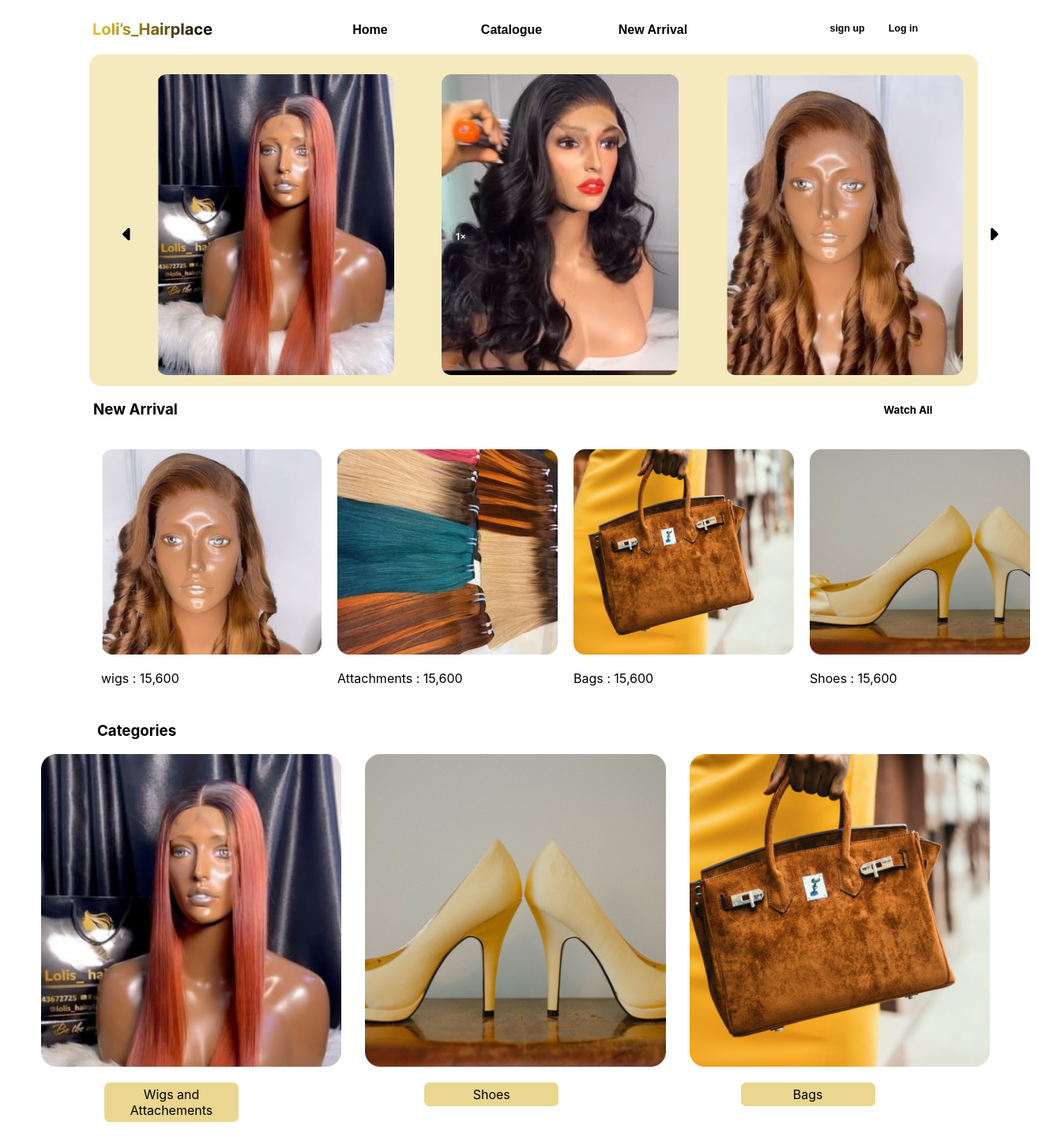
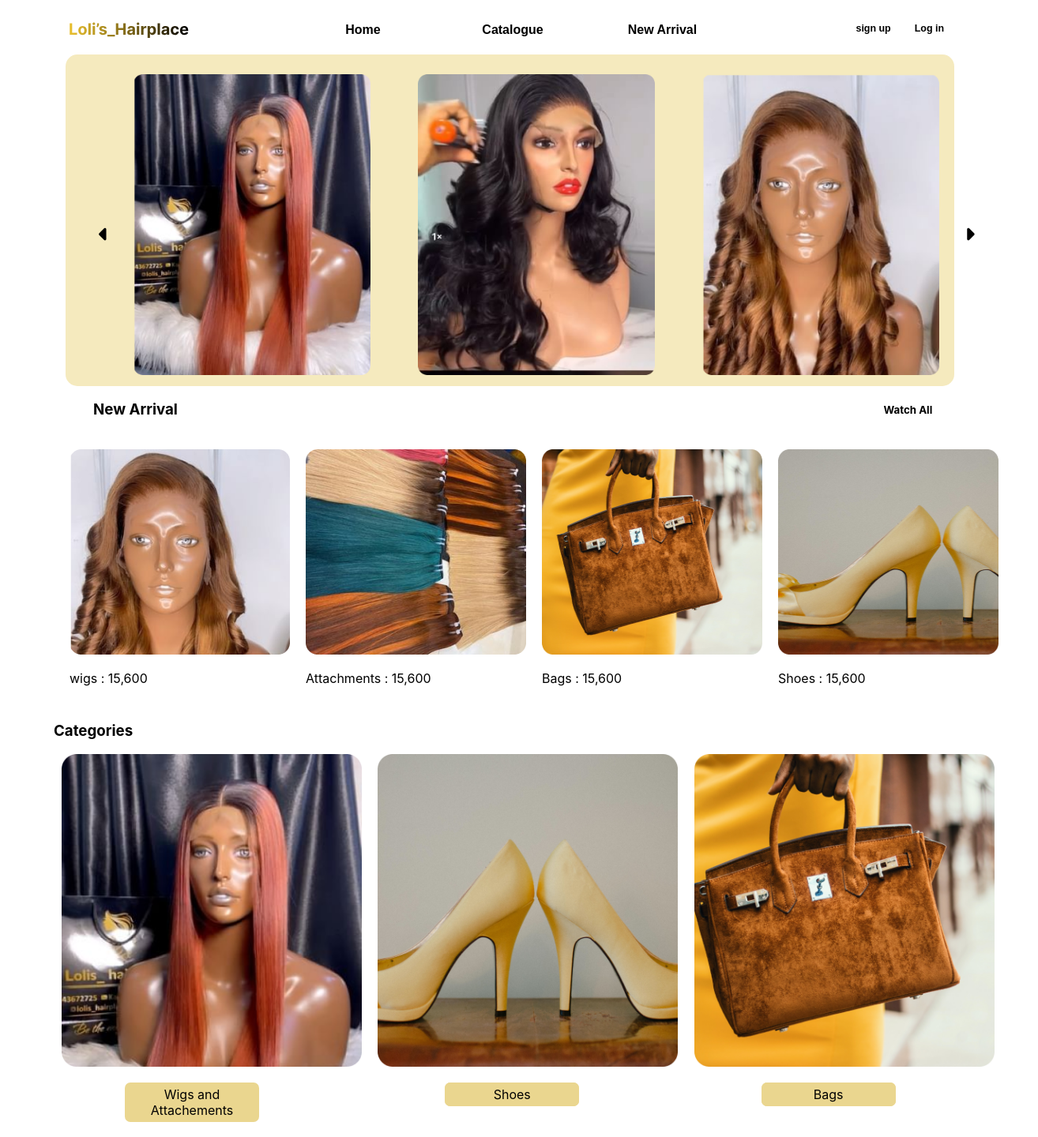
Before and after one commit to Dave-the-developer/Loli-s_Haiplace, a plain HTML site: page index.html in a window 1280 px wide. Shown: the top 1440 px of the page at 79% size, 1314 px wide, since content can reach past the window. Drawn offline with Linux system fonts and the light colour scheme.

Commit message:
modified css

```diff
--- a/style.css
+++ b/style.css
@@ -11,7 +11,7 @@ body{
 .logo{
     font-family: Arial;
     flex: 1;
-    padding-left: 90px;
+    padding-left: 60px;
     margin-top: 20px;
 }
 
@@ -37,7 +37,7 @@ body{
     flex: 1;
     text-align: center;
     justify-content: flex-end;
-    padding-right: 80px;
+    padding-right: 47px;
     font-size: 15px;
 }
 
@@ -49,7 +49,7 @@ body{
     border-radius: 15px;
     background-color: rgb(245, 234, 190);
     width: 89%;
-    margin-left: 105px;
+    margin-left: 75px;
 }
 
 .images{
@@ -126,7 +126,7 @@ body{
 .content2-images{
     display: flex;
     margin: 10px;
-    padding-left: 100px;
+    padding-left: 60px;
     background-color: #ffffff;
     width: 50%;
 }
@@ -175,13 +175,13 @@ body{
 
 .section3-images{
     display: flex;
-    padding-left: 44px;
+    padding-left: 70px;
     background-color: #ffffff;
     width: 95%;
 }
 
 .section3-info{
-    padding-left: 115px;
+    padding-left: 60px;
 }
 
 .img8{
@@ -189,7 +189,7 @@ body{
 }
 
 .img8 img{
-    width: 95%;
+    width: 380px;
 
 }
 
@@ -214,8 +214,8 @@ body{
 }
 
 .img9 img{
-    width: 95%;
-    margin: 0px 10px;
+    width: 380px;
+    /*margin: 0px 10px;*/
 }
 
 .img9-info{
@@ -240,8 +240,8 @@ body{
 }
 
 .img10 img{
-    width: 95%;
-    margin: 0px 20px;
+    width: 380px;
+    /*margin: 0px 10px;*/
 }
 
 .img10-info{
```
